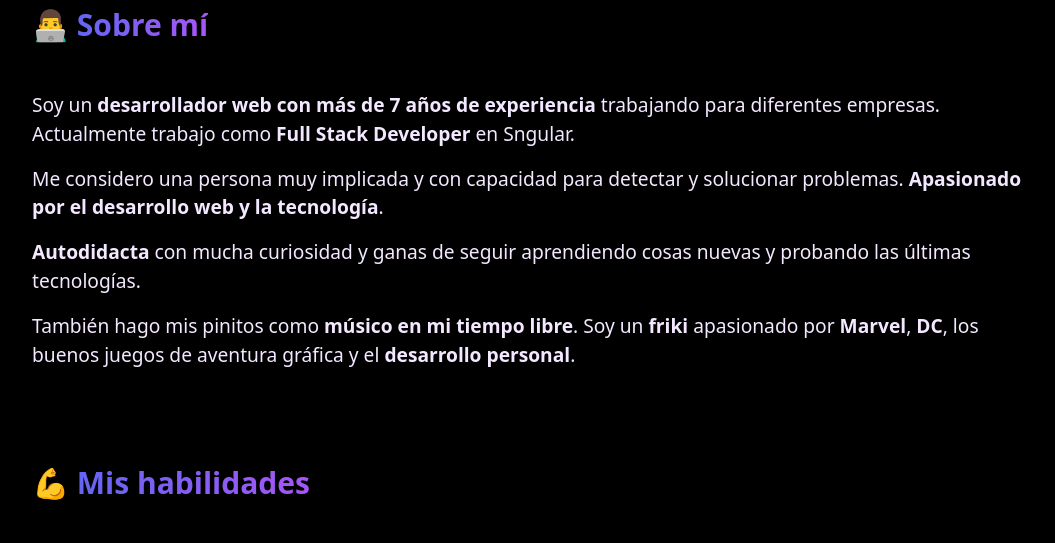
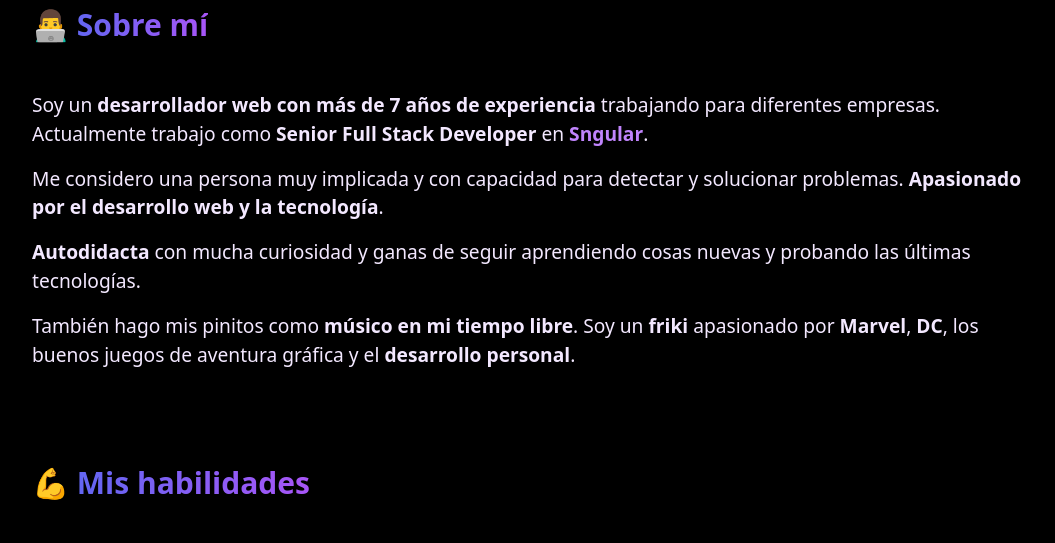
Before and after one commit to Omar-sv88/omarsantos.dev, an Astro site: page / in a window 1280 px wide. Shown: the part 980-1523 px from the top of the page, without its empty margins (112-1167 px from the left). Built offline with nearby package versions, Linux system fonts and the light colour scheme; Astro itself is replaced by a stand-in of ours; some packages are replaced by stand-ins of ours.

Commit message:
Add more text on about me section

```diff
--- a/src/pages/index.astro
+++ b/src/pages/index.astro
@@ -126,8 +126,12 @@ const abilities = [
 			<p>
 				Soy un <strong>desarrollador web con más de 7 años de experiencia</strong> trabajando para diferentes
 				empresas. Actualmente trabajo como
-				<strong>Full Stack Developer</strong> en
-				<a href="https://sngular.com" target="_blank">Sngular</a>.
+				<strong>Senior Full Stack Developer</strong> en
+				<a
+					class="font-semibold text-purple-400 hover:underline"
+					href="https://sngular.com"
+					target="_blank">Sngular</a
+				>.
 			</p>
 			<p>
 				Me considero una persona muy implicada y con capacidad para detectar y solucionar problemas.
```
